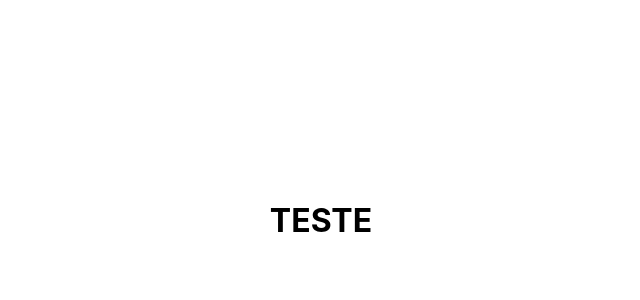
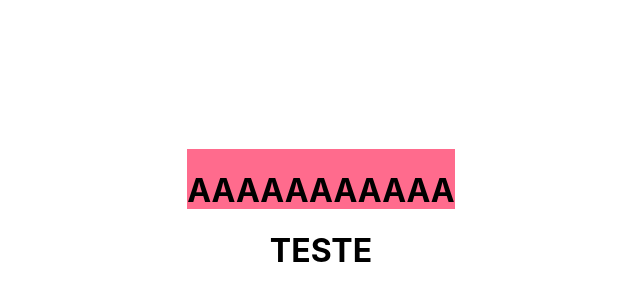
Before and after one commit to maolivieri/portfolio, a Next.js app: page / in a window 1280 px wide. Shown: the part 180-480 px from the top of the page, without its empty margins (319-959 px from the left). Built offline with nearby package versions, Linux system fonts and the light colour scheme.

Commit message:
styles components installed and some boilerplate

```diff
--- /dev/null
+++ b/Components/Header/index.tsx
@@ -0,0 +1,13 @@
+import React from 'react'
+
+import { Container } from './styles'
+
+const Header: React.FC= () => {
+    return (
+        <Container>
+            <h1>AAAAAAAAAAA</h1>
+        </Container>
+    )
+}
+
+export default Header
--- /dev/null
+++ b/Components/Header/styles.ts
@@ -0,0 +1,6 @@
+import styled from 'styled-components';
+
+export const Container = styled.div`
+    background: #f25a;
+    height: 60px;
+`;
--- /dev/null
+++ b/next.config.js
@@ -0,0 +1,5 @@
+module.exports = {
+    images: {
+      domains: ['res.cloudinary.com'],
+    },
+  }
--- a/package.json
+++ b/package.json
@@ -10,10 +10,12 @@
   "dependencies": {
     "next": "10.2.0",
     "react": "17.0.2",
-    "react-dom": "17.0.2"
+    "react-dom": "17.0.2",
+    "styled-components": "^5.3.0"
   },
   "devDependencies": {
     "@types/react": "^17.0.5",
+    "@types/styled-components": "^5.1.9",
     "typescript": "^4.2.4"
   }
 }
--- a/pages/index.tsx
+++ b/pages/index.tsx
@@ -1,8 +1,10 @@
 import styles from '../styles/Home.module.css'
+import Header from '../Components/Header'
 
 export default function Home() {
   return (
     <div className={styles.container}>
+      <Header />
       <h1>TESTE</h1>
     </div>
   )
--- a/tsconfig.json
+++ b/tsconfig.json
@@ -22,7 +22,7 @@
     "next-env.d.ts",
     "**/*.ts",
     "**/*.tsx"
-  ],
+, "next.config.js"  ],
   "exclude": [
     "node_modules"
   ]
```
Also changed, not shown: styles/themes/dark.ts (added, +9 -0 lines), styles/themes/light.ts (added, +9 -0 lines), 2 other files (tests, documents, lock files or other folders).
